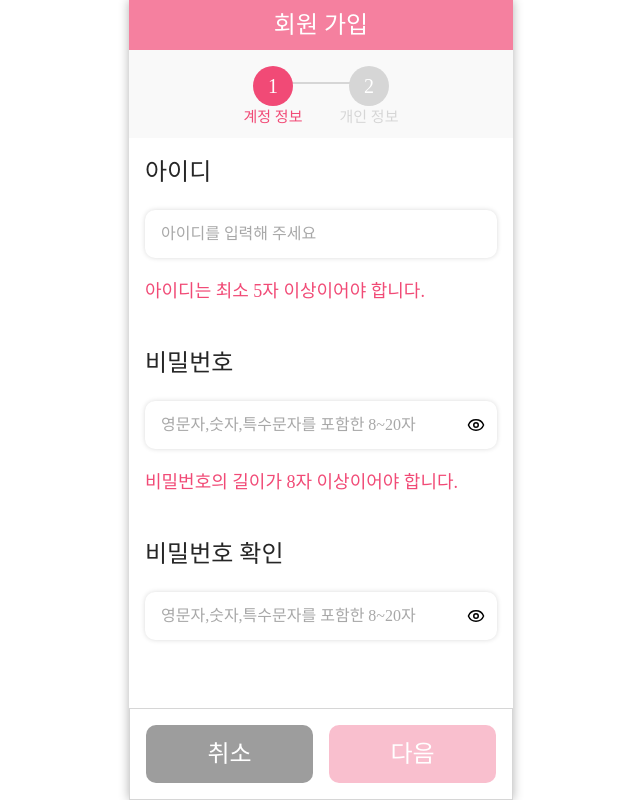
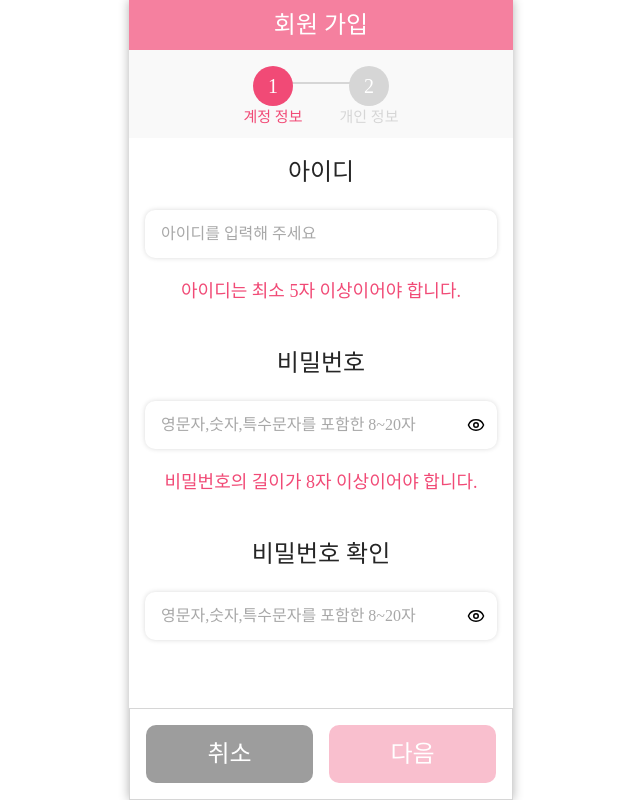
Before and after one commit to hanaro7team1/frontend, a Next.js app: page /auth/signup in a window 1280 px wide. Shown: the whole page, without its empty margins (319-959 px from the left). Built offline with nearby package versions, Linux system fonts and the light colour scheme; a web font is replaced by a local one.

Commit message:
Refactor: atom 버튼 default 값 변경으로 인해 align='left' 삭제

```diff
--- a/src/components/domain/admin/add/steps/step2/Step2.tsx
+++ b/src/components/domain/admin/add/steps/step2/Step2.tsx
@@ -12,7 +12,7 @@ export default function AddPhoto() {
 
   return (
     <>
-      <Txt align='left'>사랑방의 내부 외부 사진을 첨부해 주세요</Txt>
+      <Txt>사랑방의 내부 외부 사진을 첨부해 주세요</Txt>
       {/* inputRef로 제어, 빈 그리드나 하단 버튼을 누를 시 openPicker 열리는 구조 (input은 하나고 여러 버튼이 접근 가능함)  */}
       <HiddenFileInput inputRef={inputRef} onChange={onInputChange} capture='environment' />
       {/* 현재까지 선택된 사진 그리드 형식으로 보여줌 없을 시 사진 업로드 그리드  */}
--- a/src/components/domain/admin/add/steps/step3/Step3.tsx
+++ b/src/components/domain/admin/add/steps/step3/Step3.tsx
@@ -9,7 +9,7 @@ export default function AddCapacity() {
 
   return (
     <>
-      <Txt align='left'>사랑방의 최대 수용 가능 인원은 몇 명인가요?</Txt>
+      <Txt>사랑방의 최대 수용 가능 인원은 몇 명인가요?</Txt>
       <div className='mb-10 flex justify-between px-[81px]'>
         <button onClick={() => setCount((prev) => Math.max(0, prev - 1))}>
           <CircleMinus size={40} color='var(--code-theme6)' />
@@ -19,15 +19,11 @@ export default function AddCapacity() {
           <CirclePlus size={40} color='var(--code-theme6)' />
         </button>
       </div>
-      <Txt align='left'>사랑방의 면적을 입력하세요</Txt>
+      <Txt>사랑방의 면적을 입력하세요</Txt>
       <div className='flex gap-4 px-[81px]'>
-        <Txt align='left' size={30}>
-          약
-        </Txt>
+        <Txt size={30}>약</Txt>
         <Input placeholder={''}></Input>
-        <Txt align='left' size={30}>
-          평
-        </Txt>
+        <Txt size={30}>평</Txt>
       </div>
     </>
   );
--- a/src/components/domain/admin/add/steps/step4/Step4.tsx
+++ b/src/components/domain/admin/add/steps/step4/Step4.tsx
@@ -3,14 +3,14 @@ import { Input, Txt } from '@/components/atoms';
 export default function AddOwner() {
   return (
     <>
-      <Txt align='left'>사랑방 주인의 성함은 무엇인가요?</Txt>
+      <Txt>사랑방 주인의 성함은 무엇인가요?</Txt>
       <div className='mb-10 flex gap-4'>
         <Input placeholder={''} />
-        <Txt align='left' size={25} className='pr-30'>
+        <Txt size={25} className='pr-30'>
           님
         </Txt>
       </div>
-      <Txt align='left'>사랑방 주인의 전화번호를 입력하세요</Txt>
+      <Txt>사랑방 주인의 전화번호를 입력하세요</Txt>
       <Input placeholder='예시) 01012345567' />
     </>
   );
--- a/src/components/domain/admin/add/steps/step5/AiInfo.tsx
+++ b/src/components/domain/admin/add/steps/step5/AiInfo.tsx
@@ -4,7 +4,7 @@ import { Txt } from '@/components/atoms';
 export default function AiInfo() {
   return (
     <div className='border-green-49d relative w-full rounded-[10px] border p-[9px]'>
-      <Txt size={18} align='left'>
+      <Txt size={18} >
         AI가 소개글 초안을 작성했어요! <br /> 위 글상자를 눌러 내용을 수정할 수 있어요
       </Txt>
       <Image
--- a/src/components/domain/admin/add/steps/step5/Step5.tsx
+++ b/src/components/domain/admin/add/steps/step5/Step5.tsx
@@ -9,7 +9,7 @@ export default function AddDescription() {
   const [text, setText] = useState('');
   return (
     <>
-      <Txt align='left'>사랑방에 대해서 상세하게 알려주세요</Txt>
+      <Txt>사랑방에 대해서 상세하게 알려주세요</Txt>
       <div className='relative w-full'>
         <Input
           placeholder={''}
--- a/src/components/domain/admin/auth/SignUpAccPage.tsx
+++ b/src/components/domain/admin/auth/SignUpAccPage.tsx
@@ -10,46 +10,40 @@ export default function SignUpAccPage() {
   return (
     <div className='flex flex-col gap-10'>
       <div className='flex flex-col gap-5'>
-        <Txt size={24} align='left'>
-          아이디
-        </Txt>
+        <Txt size={24}>아이디</Txt>
         <Input
           placeholder={'아이디를 입력해 주세요'}
           onChange={(e) => handleChange('id', e.target.value)}
         />
         {errors.id && (
-          <Txt size={18} align='left' className='text-pink-a76'>
+          <Txt size={18} className='text-pink-a76'>
             {errors.id}
           </Txt>
         )}
       </div>
       <div className='flex flex-col gap-5'>
-        <Txt size={24} align='left'>
-          비밀번호
-        </Txt>
+        <Txt size={24}>비밀번호</Txt>
         <PasswordField
           value={form.password}
           placeholder={'영문자,숫자,특수문자를 포함한 8~20자'}
           onChange={(v) => handleChange('password', v)}
         />
         {errors.password && (
-          <Txt size={18} align='left' className='text-pink-a76'>
+          <Txt size={18} className='text-pink-a76'>
             {errors.password}
           </Txt>
         )}
       </div>
 
       <div className='flex flex-col gap-5'>
-        <Txt size={24} align='left'>
-          비밀번호 확인
-        </Txt>
+        <Txt size={24}>비밀번호 확인</Txt>
         <PasswordField
           value={form.confirmPassword}
           placeholder={'영문자,숫자,특수문자를 포함한 8~20자'}
           onChange={(v) => handleChange('confirmPassword', v)}
         />
         {errors.confirmPassword && (
-          <Txt size={18} align='left' className='text-pink-a76'>
+          <Txt size={18} className='text-pink-a76'>
             {errors.confirmPassword}
           </Txt>
         )}
```
